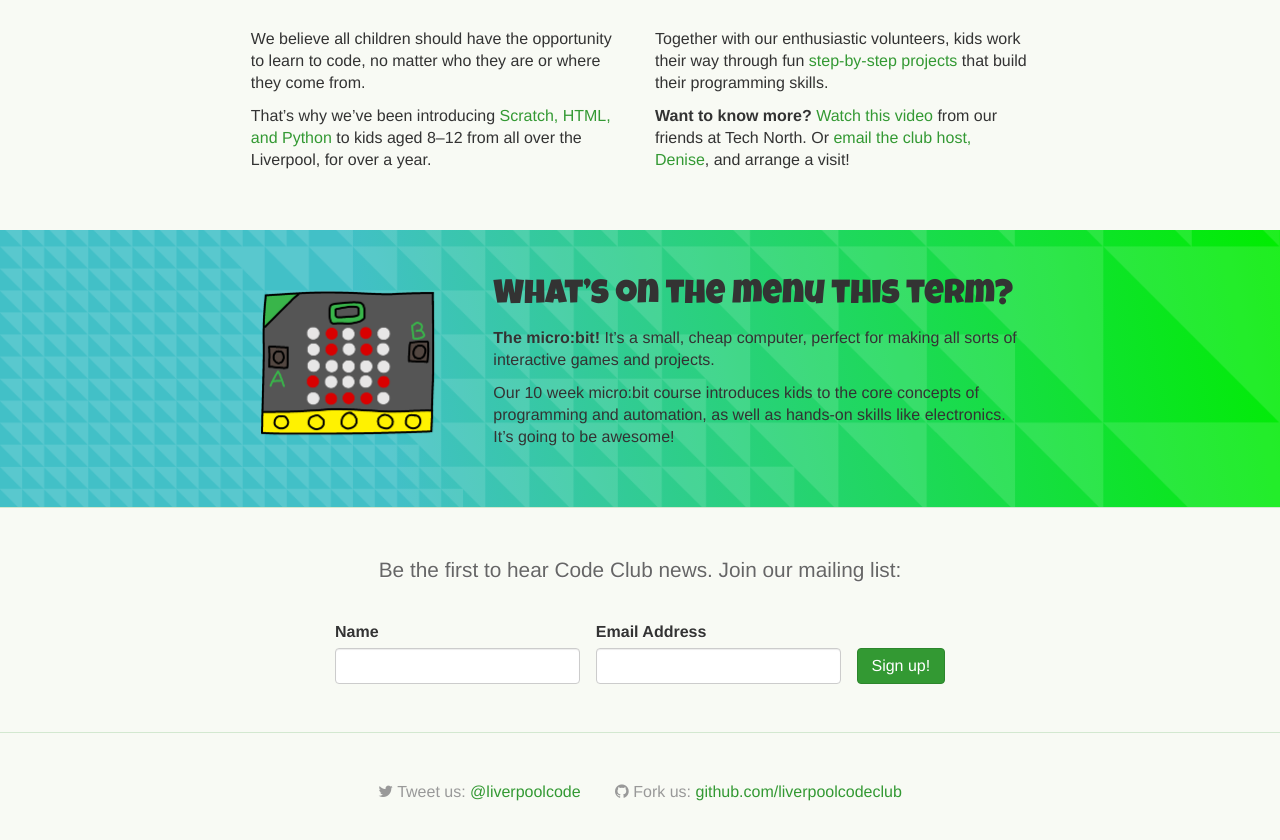
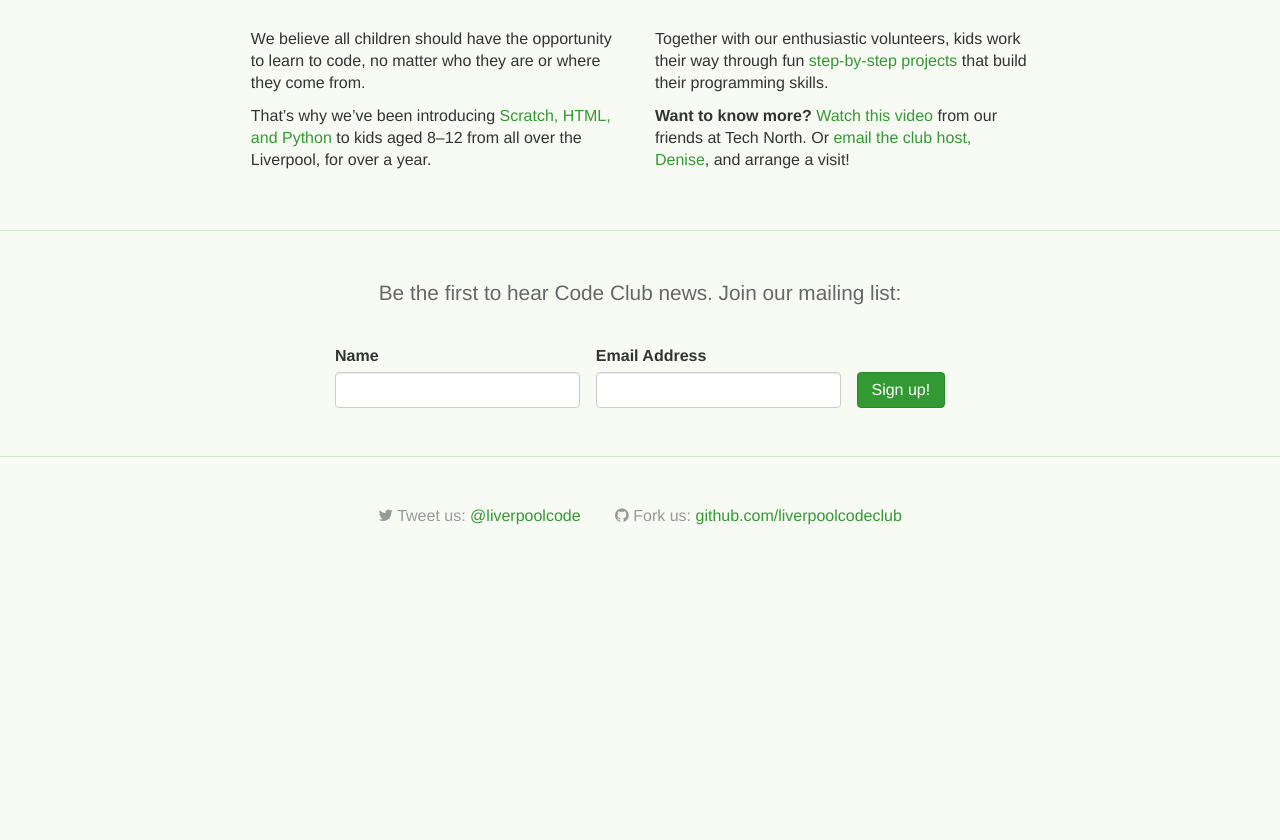
Before and after one commit to liverpoolcodeclub/liverpoolcodeclub.github.io, a Jekyll site: the page built from index.html, in a window 1280 px wide, cut to the strip 1093-1955 px from the top of the page. Shown: the top 840 px of the strip. Built offline with Jekyll 4.4.1, drawn with Linux system fonts in a browser that asks for light colours; after the commit the page ends 1679 px from its top, so only the background shows below that.

Commit message:
Remove microbit section on homepage

```diff
--- a/_sass/_home.scss
+++ b/_sass/_home.scss
@@ -115,46 +115,6 @@
   }
 }
 
-.home-microbit {
-  padding: 2em 0;
-  background-size: 100%;
-  background-position: center -10%;
-  background-image: url(/assets/img/microbit-triangle-texture.png), linear-gradient(to left bottom, #42C0C7 30%, #00ED00 100%);
-  background-image: url(/assets/img/microbit-triangle-texture.png), -o-linear-gradient(left bottom, #42C0C7 30%, #00ED00 100%);
-  background-image: url(/assets/img/microbit-triangle-texture.png), -moz-linear-gradient(left bottom, #42C0C7 30%, #00ED00 100%);
-  background-image: url(/assets/img/microbit-triangle-texture.png), -webkit-linear-gradient(left bottom, #42C0C7 30%, #00ED00 100%);
-  background-image: url(/assets/img/microbit-triangle-texture.png), -ms-linear-gradient(left bottom, #42C0C7 30%, #00ED00 100%);
-  filter: progid:DXImageTransform.Microsoft.gradient( startColorstr='#42c0c7', endColorstr='#00ed00',GradientType=1 );
-
-  img {
-    max-width: 100%;
-    height: auto;
-  }
-
-  .btn {
-    padding: 0.5em 1em;
-    background: #fff;
-    color: $color-codeclub-green;
-    font-weight: bold;
-    margin-top: 0.5em;
-    box-shadow: 0.2em 0.2em 0 rgba(#000, 0.2);
-    border: none;
-
-    &:hover, &:focus {
-      transform: translate(0, -0.1em);
-      box-shadow: 0.3em 0.4em 0 rgba(#000, 0.1);
-    }
-  }
-
-  @media (min-width: $grid-float-breakpoint) {
-    padding: 3em 0;
-
-    h2 {
-      margin-top: 0;
-    }
-  }
-}
-
 .newsletter-signup {
   padding-top: 3em;
   padding-bottom: 3em;
--- a/index.html
+++ b/index.html
@@ -49,21 +49,6 @@ bodyclass: home
     </div>
 </div>
 
-<div class="home-microbit">
-    <div class="container">
-        <div class="row">
-            <div class="col-sm-3 col-sm-push-1">
-                <img src="/assets/img/microbit-smile.png" width="196" height="170" alt="Micro Bit">
-            </div>
-            <div class="col-sm-7 col-sm-push-1">
-                <h2>What’s on the menu this term?</h2>
-                <p><strong>The micro:bit!</strong> It’s a small, cheap computer, perfect for making all sorts of interactive games and projects.</p>
-                <p>Our 10 week micro:bit course introduces kids to the core concepts of programming and automation, as well as hands-on skills like electronics. It’s going to be awesome!</p>
-            </div>
-        </div>
-    </div>
-</div>
-
 <div class="newsletter-signup">
     <form class="container" action="//twitter.us12.list-manage.com/subscribe/post?u=d6be98165294a95b5a828956f&amp;id=f7fcdbf312" method="post" name="mc-embedded-subscribe-form" novalidate>
         <p>Be the first to hear Code Club news. Join our mailing list:</p>
```
Also changed, not shown: assets/img/microbit-smile.png (deleted), assets/img/microbit-triangle-texture.png (deleted).
